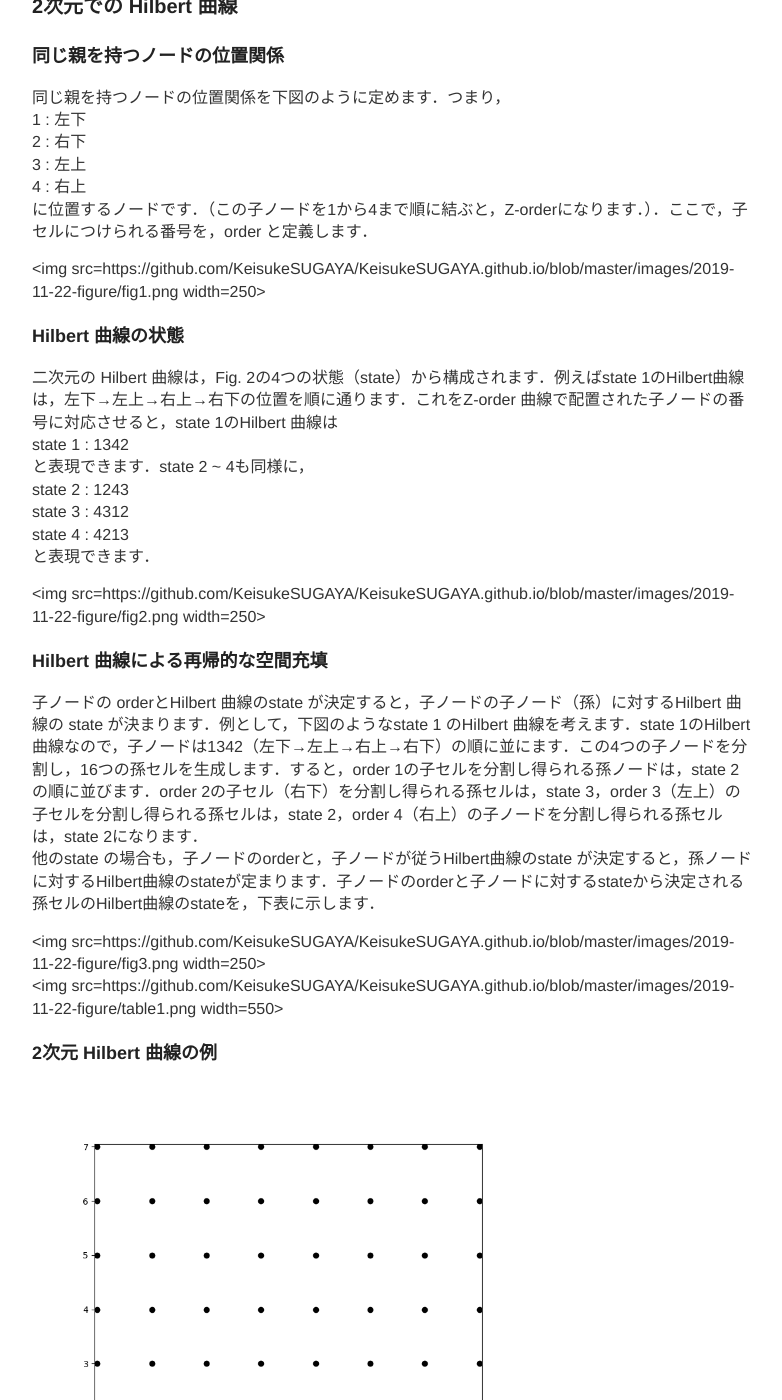
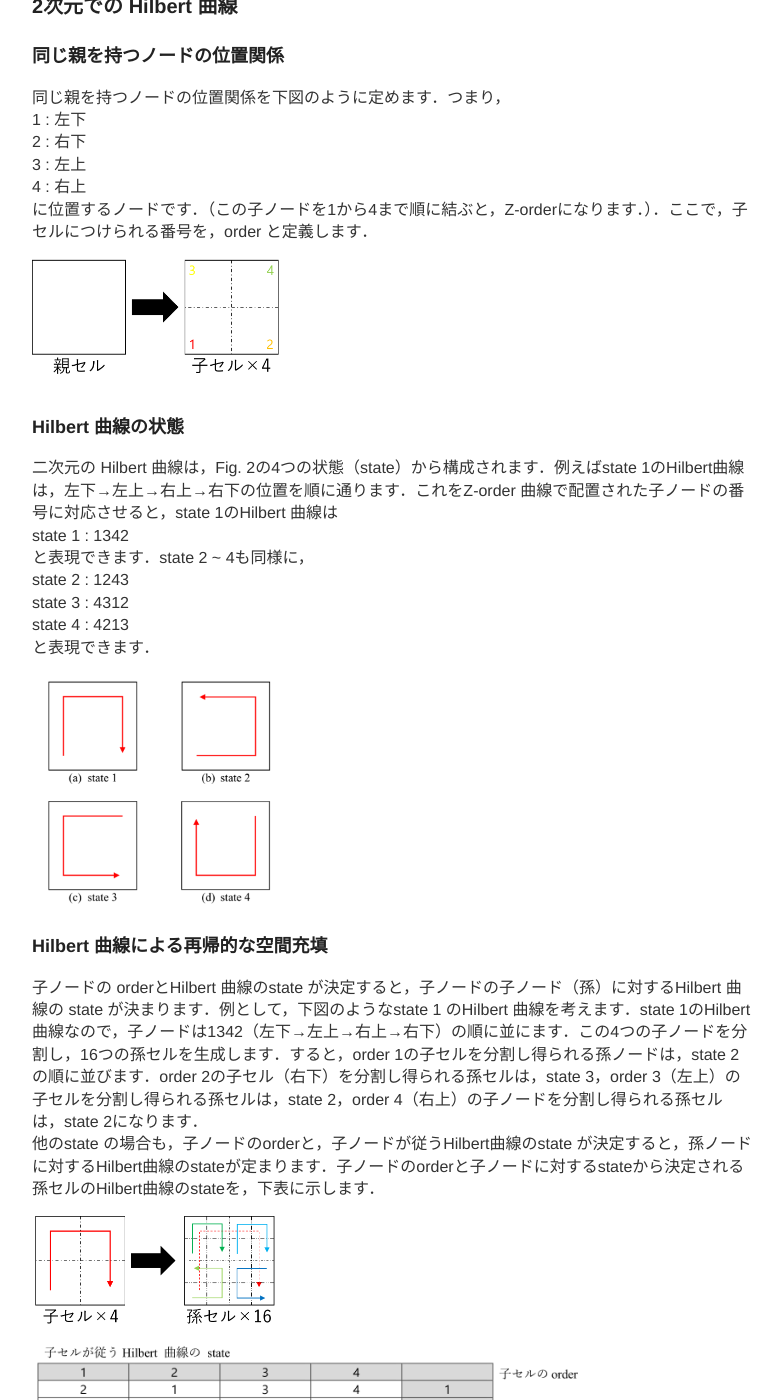
Before and after one commit to KeisukeSUGAYA/KeisukeSUGAYA.github.io, a Jekyll site: the page built from _posts/2019-11-22-HilbertCurve.md, in a window 1280 px wide and 1400 px high, scrolled down 632 px. Shown: the whole window, without its empty margins (248-1030 px from the left). Built offline with Jekyll 4.4.1, drawn with Linux system fonts in a browser that asks for light colours; some of the changed text lies outside the part shown.

Commit message:
[bug fix] うまくいかない

```diff
--- a/_posts/2019-11-22-HilbertCurve.md
+++ b/_posts/2019-11-22-HilbertCurve.md
@@ -26,7 +26,7 @@ Hilbert 曲線は，空間充填曲線のほとつです．四分木・八分木
 4 : 右上
 に位置するノードです．（この子ノードを1から4まで順に結ぶと，Z-orderになります．）．ここで，子セルにつけられる番号を，order と定義します．
 
-<img src=https://github.com/KeisukeSUGAYA/KeisukeSUGAYA.github.io/blob/master/images/2019-11-22-figure/fig1.png width=250>
+<img src="https://github.com/KeisukeSUGAYA/KeisukeSUGAYA.github.io/blob/master/images/2019-11-22-figure/fig1.png" width=250>
 
 ### Hilbert 曲線の状態
 二次元の Hilbert 曲線は，Fig. 2の4つの状態（state）から構成されます．例えばstate 1のHilbert曲線は，左下→左上→右上→右下の位置を順に通ります．これをZ-order 曲線で配置された子ノードの番号に対応させると，state 1のHilbert 曲線は
@@ -37,19 +37,19 @@ state 3 : 4312
 state 4 : 4213
 と表現できます．
 
-<img src=https://github.com/KeisukeSUGAYA/KeisukeSUGAYA.github.io/blob/master/images/2019-11-22-figure/fig2.png width=250>
+<img src="https://github.com/KeisukeSUGAYA/KeisukeSUGAYA.github.io/blob/master/images/2019-11-22-figure/fig2.png" width=250>
 
 
 ### Hilbert 曲線による再帰的な空間充填
 子ノードの orderとHilbert 曲線のstate が決定すると，子ノードの子ノード（孫）に対するHilbert 曲線の state が決まります．例として，下図のようなstate 1 のHilbert 曲線を考えます．state 1のHilbert 曲線なので，子ノードは1342（左下→左上→右上→右下）の順に並にます．この4つの子ノードを分割し，16つの孫セルを生成します．すると，order 1の子セルを分割し得られる孫ノードは，state 2の順に並びます．order 2の子セル（右下）を分割し得られる孫セルは，state 3，order 3（左上）の子セルを分割し得られる孫セルは，state 2，order 4（右上）の子ノードを分割し得られる孫セルは，state 2になります．
 他のstate の場合も，子ノードのorderと，子ノードが従うHilbert曲線のstate が決定すると，孫ノードに対するHilbert曲線のstateが定まります．子ノードのorderと子ノードに対するstateから決定される孫セルのHilbert曲線のstateを，下表に示します．
 
-<img src=https://github.com/KeisukeSUGAYA/KeisukeSUGAYA.github.io/blob/master/images/2019-11-22-figure/fig3.png width=250>
-<img src=https://github.com/KeisukeSUGAYA/KeisukeSUGAYA.github.io/blob/master/images/2019-11-22-figure/table1.png width=550>
+<img src="https://github.com/KeisukeSUGAYA/KeisukeSUGAYA.github.io/blob/master/images/2019-11-22-figure/fig3.png" width=250>
+<img src="https://github.com/KeisukeSUGAYA/KeisukeSUGAYA.github.io/blob/master/images/2019-11-22-figure/table1.png" width=550>
 
 
 ### 2次元 Hilbert 曲線の例
-<img src="/images/2019-11-22-figure/fig4.gif" width=500>
+<img src="https://github.com/KeisukeSUGAYA/KeisukeSUGAYA.github.io/blob/master/images/2019-11-22-figure/fig4.gif" width=500>
 
 ## 3次元での Hilbert 曲線
 ### 同じ親を持つノードの位置関係
@@ -64,7 +64,7 @@ state 4 : 4213
 8 : 右　奥　　上
 とします．
 
-<img src=https://github.com/KeisukeSUGAYA/KeisukeSUGAYA.github.io/blob/master/images/2019-11-22-figure/fig5.png width=250>
+<img src="https://github.com/KeisukeSUGAYA/KeisukeSUGAYA.github.io/blob/master/images/2019-11-22-figure/fig5.png" width=250>
 
 ### Hilbert 曲線の状態
 三次元の Hilbert 曲線は，12つのstateから構成されます．Z-order 曲線で配置された子ノードの番号に対応させると，
@@ -82,18 +82,18 @@ state 11 : 62487315
 state 12 : 48621573
 と表現できます．
 
-<img src=https://github.com/KeisukeSUGAYA/KeisukeSUGAYA.github.io/blob/master/images/2019-11-22-figure/fig6.png width=500>
+<img src="https://github.com/KeisukeSUGAYA/KeisukeSUGAYA.github.io/blob/master/images/2019-11-22-figure/fig6.png" width=500>
 
 
 ### Hilbert 曲線による再帰的な空間充填
 order と state の関係は下表です．
 
-<img src=https://github.com/KeisukeSUGAYA/KeisukeSUGAYA.github.io/blob/master/images/2019-11-22-figure/table2.png width=550>
+<img src="https://github.com/KeisukeSUGAYA/KeisukeSUGAYA.github.io/blob/master/images/2019-11-22-figure/table2.png" width=550>
 
 
 ### 3次元 Hilbert 曲線の例
 
-<img src=https://github.com/KeisukeSUGAYA/KeisukeSUGAYA.github.io/blob/master/images/2019-11-22-figure/fig7.svg width=550>
+<img src="https://github.com/KeisukeSUGAYA/KeisukeSUGAYA.github.io/blob/master/images/2019-11-22-figure/fig7.svg" width=550>
 
 ## 参考文献
 本稿を作成するために，以下を参考にしました．
```
